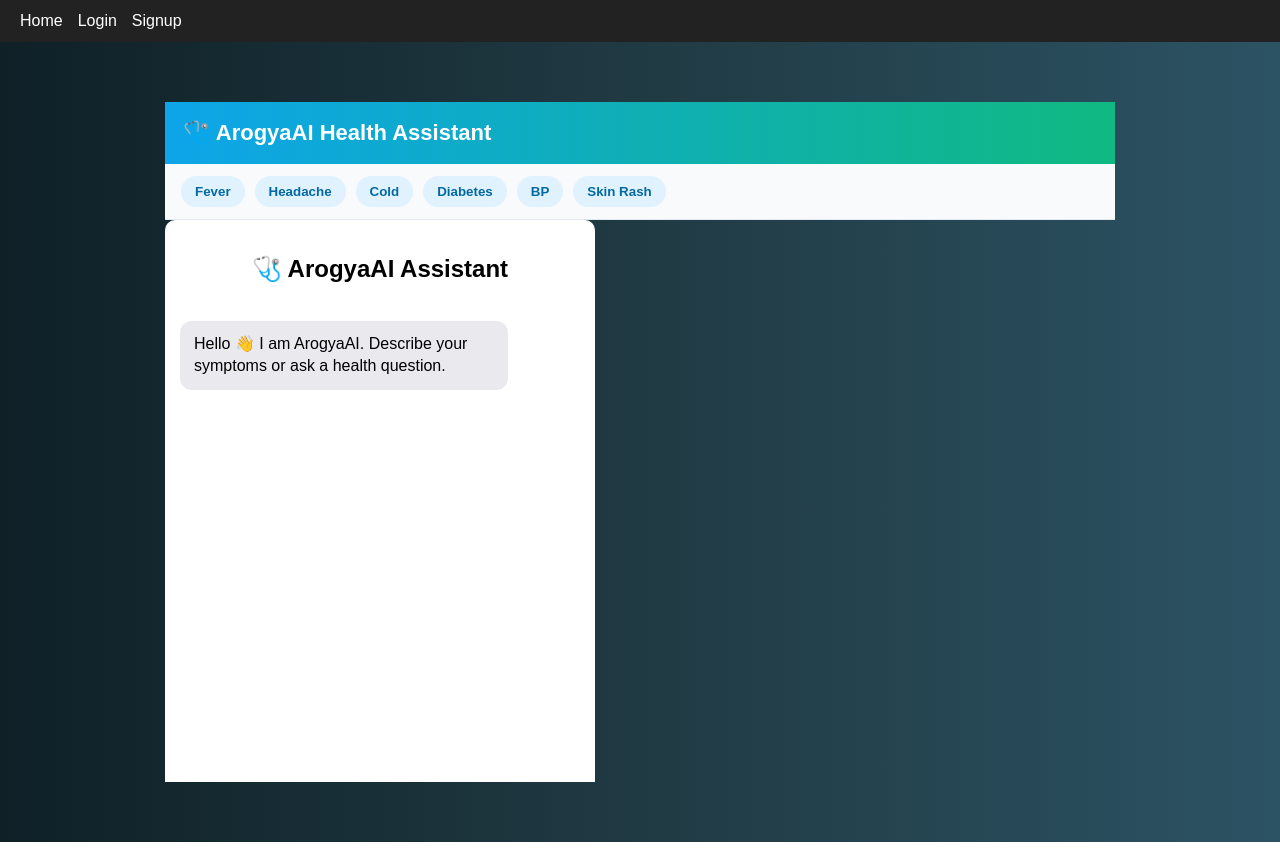
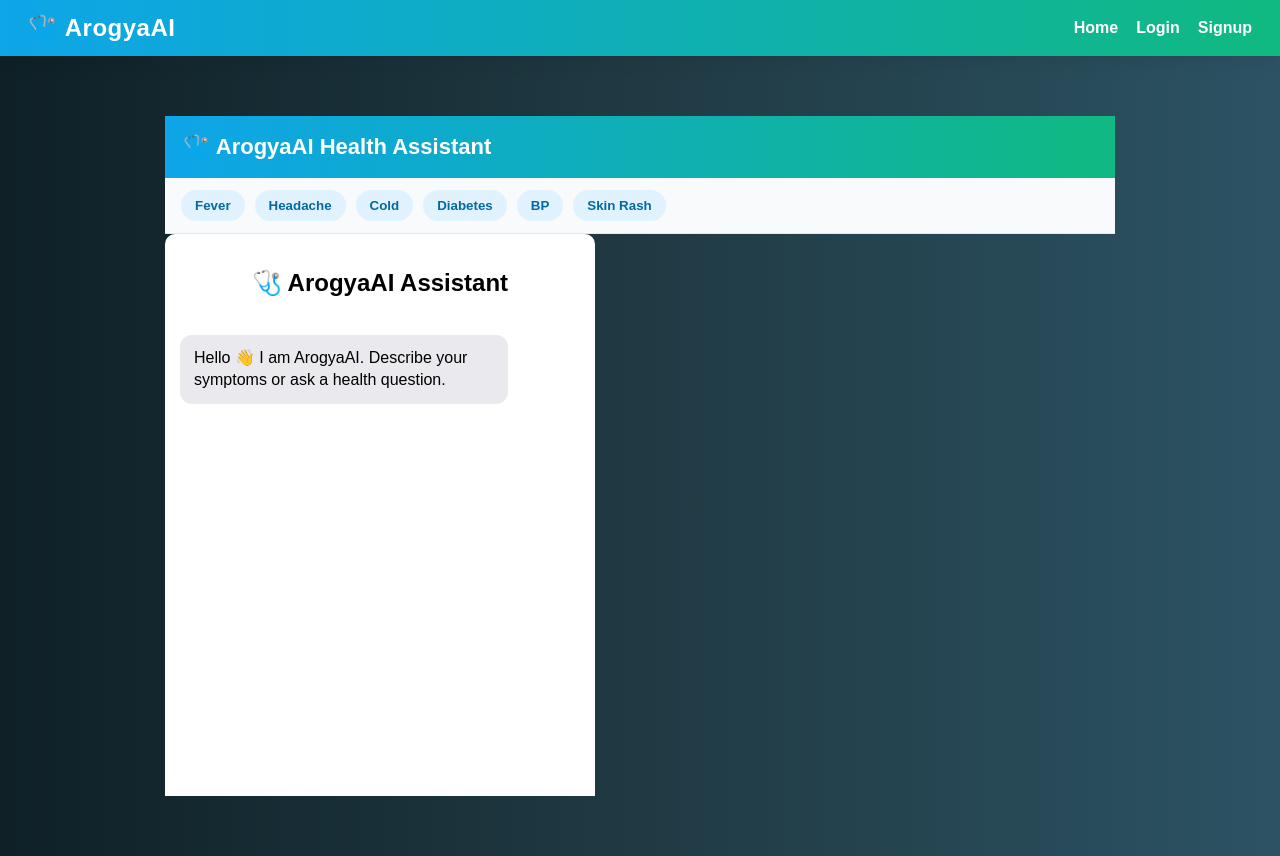
Before and after one commit to phanikalyani/arogyaai-agent, a React (Create React App) app in the folder frontend/: page / in a window 1280 px wide. Built offline with nearby package versions, Linux system fonts and the light colour scheme.

Commit message:
Refactor App component and remove Navbar

```diff
--- a/frontend/src/App.js
+++ b/frontend/src/App.js
@@ -1,75 +1,73 @@
-import { BrowserRouter, Routes, Route, Link, useNavigate } from "react-router-dom";
+import React from "react";
+import { BrowserRouter, Routes, Route, Link } from "react-router-dom";
+import "./App.css";
 import ChatPage from "./pages/ChatPage";
 import Login from "./pages/auth/Login";
 import Signup from "./pages/auth/Signup";
 
-function Navbar() {
-  const navigate = useNavigate();
-
-  const handleLogout = () => {
-    localStorage.removeItem("token");
-    localStorage.removeItem("user");
-
-    navigate("/login");
-  };
-
-  const isLoggedIn = localStorage.getItem("token");
-
+function App() {
   return (
+    <BrowserRouter>
       <div
         style={{
-        padding: "12px 20px",
-        background: "#222",
           display: "flex",
           justifyContent: "space-between",
-        alignItems: "center"
+          alignItems: "center",
+          padding: "14px 28px",
+          background: "linear-gradient(90deg,#0ea5e9,#10b981)",
+          color: "white",
+          boxShadow: "0 4px 18px rgba(0,0,0,0.08)",
         }}
       >
-      {/* Left Side */}
-      <div style={{ display: "flex", gap: "15px" }}>
-        <Link to="/" style={{ color: "white", textDecoration: "none" }}>
+        {/* Logo */}
+        <div
+          style={{
+            fontSize: "24px",
+            fontWeight: "700",
+            letterSpacing: "0.5px",
+          }}
+        >
+          🩺 ArogyaAI
+        </div>
+
+        {/* Nav Links */}
+        <div style={{ display: "flex", gap: "18px" }}>
+          <Link
+            to="/"
+            style={{
+              color: "white",
+              textDecoration: "none",
+              fontWeight: "600",
+            }}
+          >
             Home
           </Link>
 
-        {!isLoggedIn && (
-          <>
-            <Link to="/login" style={{ color: "white", textDecoration: "none" }}>
+          <Link
+            to="/login"
+            style={{
+              color: "white",
+              textDecoration: "none",
+              fontWeight: "600",
+            }}
+          >
             Login
           </Link>
 
-            <Link to="/signup" style={{ color: "white", textDecoration: "none" }}>
+          <Link
+            to="/signup"
+            style={{
+              color: "white",
+              textDecoration: "none",
+              fontWeight: "600",
+            }}
+          >
             Signup
           </Link>
-          </>
-        )}
+        </div>
       </div>
 
-      {/* Right Side */}
-      {isLoggedIn && (
-        <button
-          onClick={handleLogout}
-          style={{
-            background: "#ef4444",
-            color: "white",
-            border: "none",
-            padding: "8px 14px",
-            borderRadius: "8px",
-            cursor: "pointer",
-            fontWeight: "600"
-          }}
-        >
-          Logout
-        </button>
-      )}
-    </div>
-  );
-}
-
-function App() {
-  return (
-    <BrowserRouter>
-      <Navbar />
-
+      {/* Routes */}
       <Routes>
         <Route path="/" element={<ChatPage />} />
         <Route path="/login" element={<Login />} />
```
Lines whose indentation alone changed are shown as unchanged.
